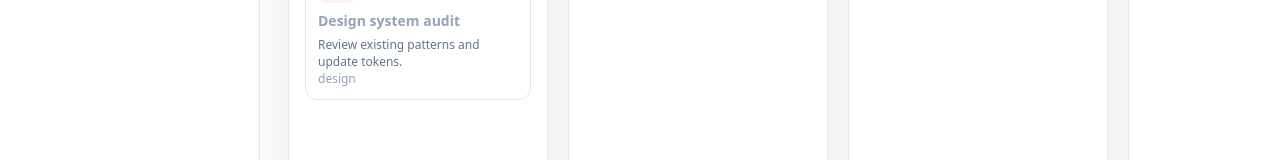
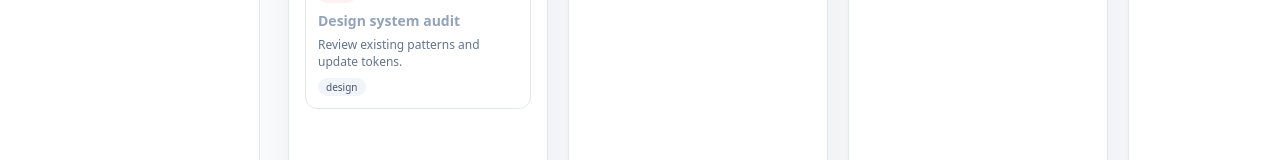
Before and after one commit to letsgokala/Kala-weather-app, a React (Vite) app: page / in a window 1280 px wide. Shown: the part 182-342 px from the top of the page. Built offline with nearby package versions, Linux system fonts and the light colour scheme.

Commit message:
ui: add task tags

```diff
--- a/src/index.css
+++ b/src/index.css
@@ -192,6 +192,21 @@ body {
   color: #64748b;
 }
 
+.task-tags {
+  display: flex;
+  gap: 6px;
+  margin-top: 8px;
+  flex-wrap: wrap;
+}
+
+.task-tags span {
+  background: #f1f5f9;
+  color: #475569;
+  border-radius: 999px;
+  padding: 2px 8px;
+  font-size: 10px;
+}
+
 .modal-overlay {
   position: fixed;
   inset: 0;
```
